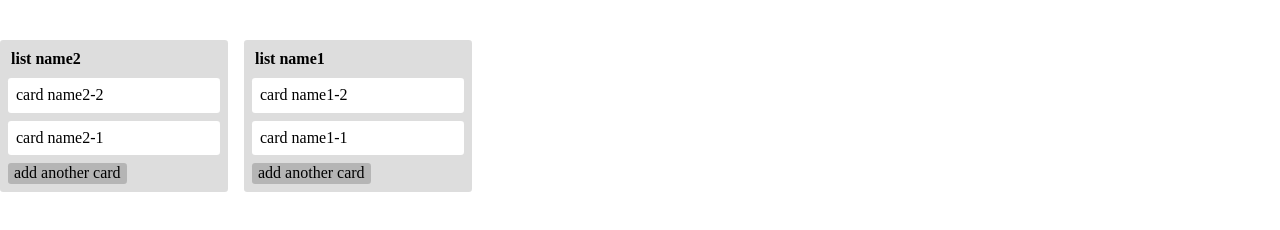
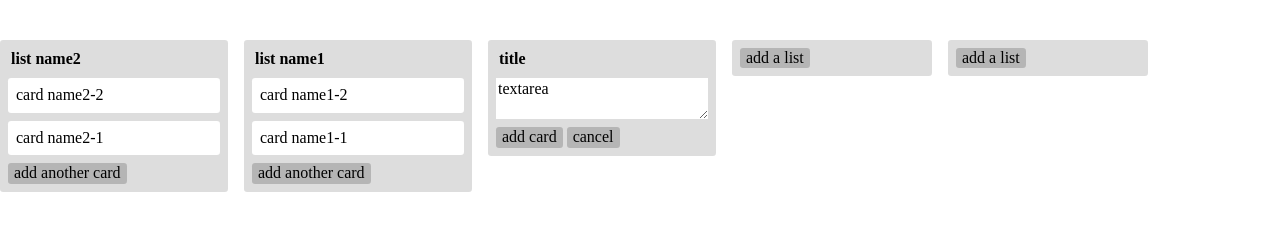
Before and after one commit to KEJkeaz/cardlist, a website: page frontend/index.html in a window 1280 px wide. Drawn offline with Linux system fonts and the light colour scheme.

Commit message:
js
- add a list 버튼 title입력 동작 추가 (해당 영역 focusout 이벤트 추가 필요)

```diff
--- a/frontend/css/index.css
+++ b/frontend/css/index.css
@@ -60,9 +60,32 @@ body{
   padding: 0.5rem;
   margin-bottom: 0.5rem;
 }
-.list-wrapper .list .card .btn-container{
 
+
+.list-wrapper .list .card .card-header,
+.list-wrapper .list .card .card-list {
+  display: block;
 }
+.list-wrapper .list .card .card-add-container .btn-list-add{
+  display: none;
+}
+
+
+.list-wrapper .list.hidden .card .card-header,
+.list-wrapper .list.hidden .card .card-list,
+.list-wrapper .list.hidden .card .card-add-container .btn-card-add,
+.list-wrapper .list.hidden .card .card-add-container .cancel {
+  display: none;
+}
+.list-wrapper .list.hidden .card .card-add-container .btn-list-add{
+  display: block;
+}
+
+/*.list-wrapper .list.hidden .card .card-add-container .btn-list-add*/
+
+
+
+
 
 .list-wrapper .list .card .btn-container .texarea-wrap {
   display: grid;
--- a/frontend/index.html
+++ b/frontend/index.html
@@ -15,7 +15,57 @@
 <div class="board" >
 
   <div class="list-wrapper" id="lists" >
+
+    <div class="list">
+      <div class="card">
+        <div class="card-header">
+          <input type="text" value="title" class="card-header-title">
+        </div>
+
+        <div class="card-list">
+        </div>
+
+        <div class="btn-container">
+          <div class="texarea-wrap">
+            <textarea class=" add-card-textarea">textarea</textarea>
+          </div>
+          <div class="btn-wrap">
+            <button class="btn btn-card-add">add card</button>
+            <button class="btn ">cancel</button>
+          </div>
+        </div>
+
+      </div>
+    </div>
+
+    <div class="list hidden" id="list10">
+      <div class="card">
+        <div class="card-header">
+          <input type="text" value="title" class="card-header-title">
+        </div>
+
+        <div class="card-list">
+        </div>
+
+
+        <div class="card-add-container" >
+          <button class="btn btn-list-add" onclick="show_add_container('list10')">add a list</button>
+          <button class="btn btn-card-add">add a card</button>
+          <button class="btn cancel" onclick="hidden_add_container('list10')">cancel</button>
+        </div>
+
+      </div>
+    </div>
+
+    <div class="list">
+      <div class="card">
+        <button class="btn btn-card-add">add a list</button>
+      </div>
+    </div>
+
   </div>
+
+
 </div>
 
 
```
